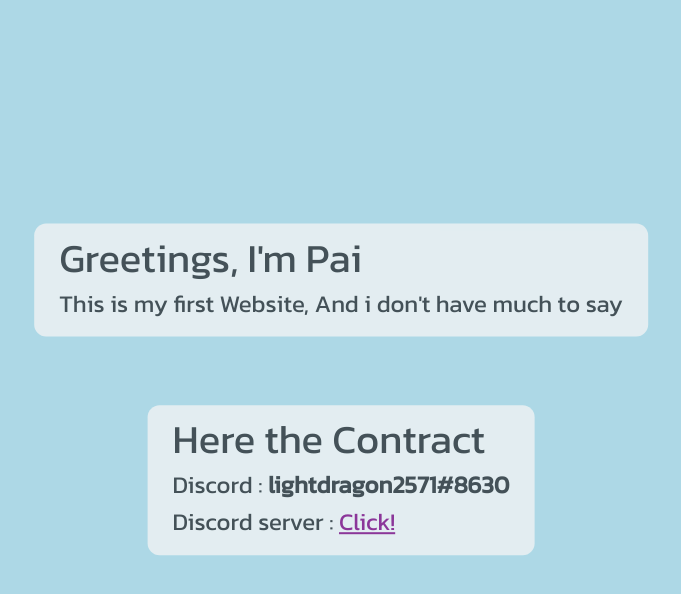
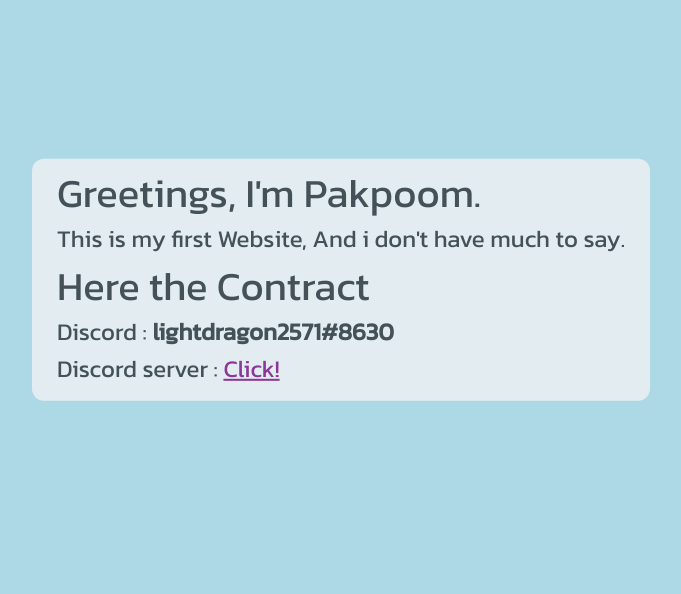
Before and after one commit to PKPakpoom/MyWebsite, a plain HTML site: page index.html in a window 1280 px wide. Shown: the whole page, without its empty margins (299-980 px from the left). Drawn offline with nearby package versions, Linux system fonts and the light colour scheme; grey boxes are pictures that could not be loaded.

Commit message:
Update index.html

```diff
--- a/index.html
+++ b/index.html
@@ -18,16 +18,15 @@
             </video>
 
             <div class="abox">
-                <h1>Greetings, I'm Pai</h1>
-                <h4>This is my first Website, And i don't have much to say</h4>
-            </div>
+                <h1>Greetings, I'm Pakpoom.</h1>
+                <h4>This is my first Website, And i don't have much to say.</h4>
 
-            <div class="bbox">
                 <h1>Here the Contract</h1>
                 <h4>Discord : <strong>lightdragon2571#8630</strong></h4>
                 <h4>Discord server : <a href="https://discord.gg/5BZ9ZsPaGa" class="mylink">Click!</a></h4>
             </div>
 
+
         </div>
 
     </body>
```
